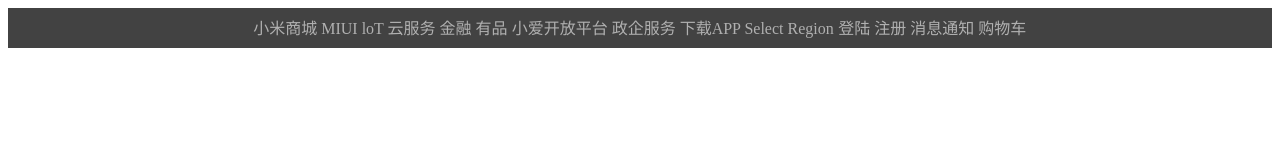
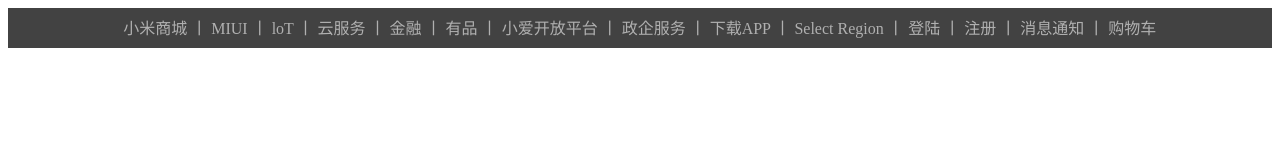
Before and after one commit to 1272162527/firstproject, a plain HTML site: page 小米商城/index.html in a window 1280 px wide. Drawn offline with Linux system fonts and the light colour scheme.

Commit message:
Add files via upload

```diff
--- a/小米商城/1.css
+++ b/小米商城/1.css
@@ -1,4 +1,4 @@
-#tobar{
+#footer{
    color: #b0b0b0;
    line-height: 40px;
    display: inline-block;
@@ -11,7 +11,7 @@
    color: #b0b0b0;
    background: #424242;
 }
-#train{
+#main{
     padding: 0.5px;
     text-align: center;
     color: #b0b0b0;
--- a/小米商城/index.html
+++ b/小米商城/index.html
@@ -4,21 +4,21 @@
         <link rel="stylesheet" type="text/css" href="1.css" />
     </head>
     <body>
-       <div id="tobar">
-        <span>小米商城</span>
-        <span>MIUI</span>
-        <span>loT</span>
-        <span>云服务</span>
-        <span>金融</span>
-        <span>有品</span>
-        <span>小爱开放平台</span>
-        <span>政企服务</span>
-        <span>下载APP</span>
-        <span>Select Region</span>
-        <div id="train">
-        <span>登陆</span>
-        <span>注册</span>
-        <span>消息通知</span>
+       <div id="footer">
+        <span><a herf="">小米商城 丨</a></span>
+        <span>MIUI 丨</span>
+        <span>loT 丨</span>
+        <span>云服务 丨</span>
+        <span>金融 丨</span>
+        <span>有品 丨</span>
+        <span>小爱开放平台 丨</span>
+        <span>政企服务 丨</span>
+        <span>下载APP 丨</span>
+        <span>Select Region 丨</span>
+        <div id="main">
+        <span>登陆 丨</span>
+        <span>注册 丨</span>
+        <span>消息通知 丨</span>
         <span>购物车</span>
         </div>
     </div>
```
